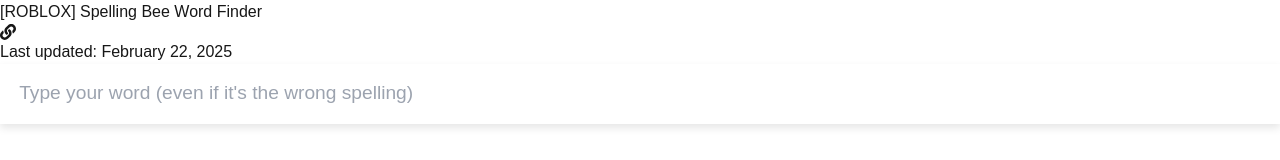
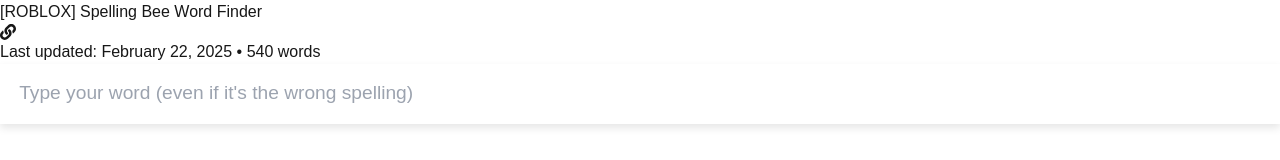
Before and after one commit to Coralise/-ROBLOX-Bean-s-Spelling-Bee-Word-Finder, a Next.js app: page / in a window 1280 px wide. Shown: the top 160 px of the page. Built offline with nearby package versions, Linux system fonts and the light colour scheme.

Commit message:
Added word count

```diff
--- a/src/app/page.tsx
+++ b/src/app/page.tsx
@@ -87,7 +87,7 @@
           <span>[ROBLOX] Spelling Bee Word Finder</span>
           <FaLink className="size-4 text-zinc-700 group-hover:text-blue-400 transition-all duration-300 group-hover:animate-pulse" />
         </a>
-        <span className="text-zinc-700 mt-16">Last updated: February 22, 2025</span>
+        <span className="text-zinc-700 mt-16">Last updated: February 22, 2025 • 540 words</span>
         <div className="form-control w-full">
           <input
             className="input input-alt"
```
